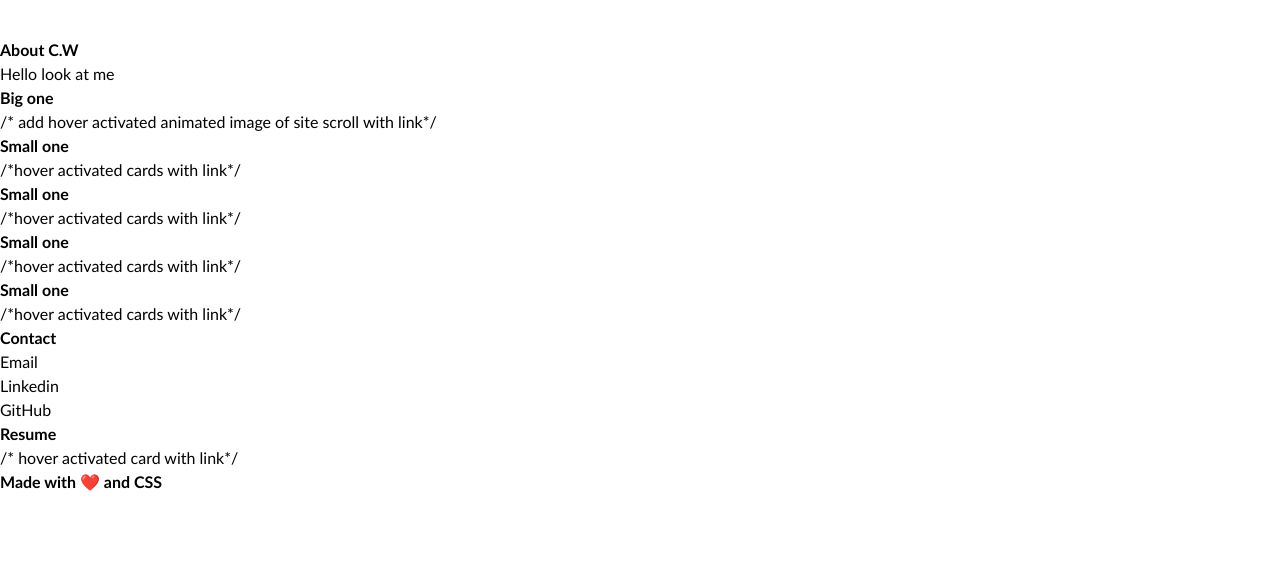
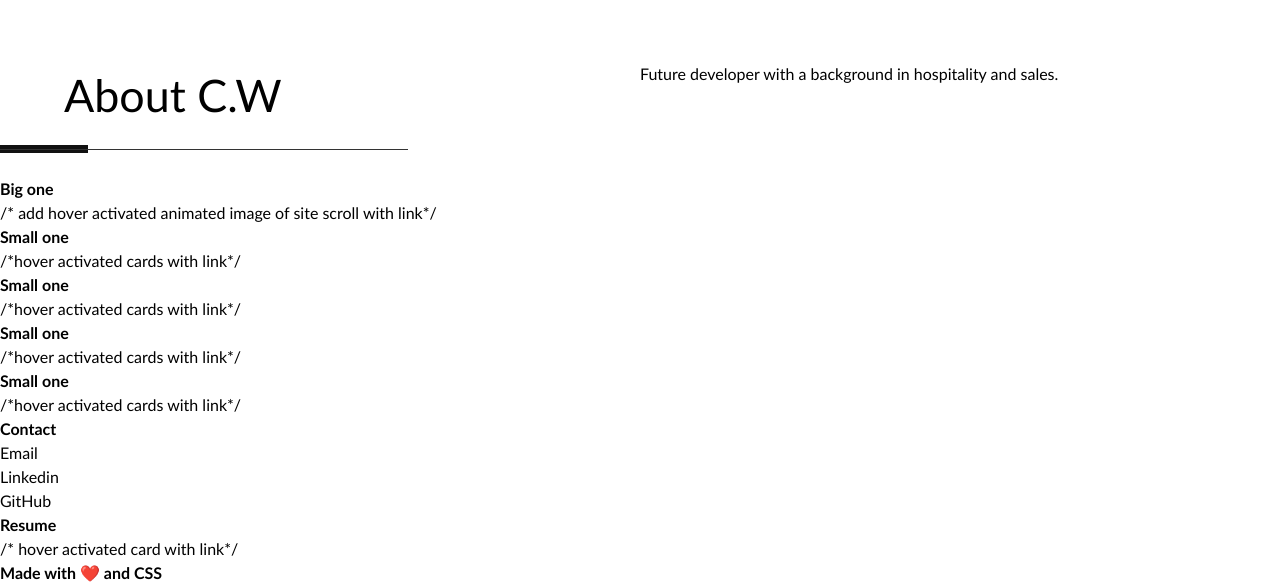
Before and after one commit to c-woolrych/the-portfolio-for-C.W, a plain HTML site: page index.html in a window 1280 px wide. Shown: the part 465-1050 px from the top of the page. Before the commit the page ends 959 px from the top, so only its background shows below. Drawn offline with Linux system fonts and the light colour scheme.

Commit message:
add 'about me' title with grid structure and small paragraph

```diff
--- a/assets/css/style.css
+++ b/assets/css/style.css
@@ -84,6 +84,47 @@ body {
     background-size: cover;
   }
 
+  #about {
+    grid-area: about;
+    font-size: 2.8rem;
+    font-weight: 500;
+    letter-spacing: 0;
+    line-height: 1.5em;
+    padding-bottom: 1.5rem;
+    padding-left: 10%;
+    position: relative;
+    display: flex;
+  }
+
+  #about:before {
+    content: "";
+    position: absolute;
+    left: 0;
+    bottom: 0;
+    height: 0.5rem;
+    width: 5.5rem;
+    background-color: #111;
+  }
+
+  #about:after {
+    content: "";
+    position: absolute;
+    left: 0;
+    bottom: 0.2rem;
+    height: 0.1rem;
+    width: 96%;
+    max-width: 25.5rem;
+    background-color: #333;
+  }
+
   .about {
+    display: grid;
+    grid-template-rows: 100%;
+    grid-template-columns: 50% 50%;
+    grid-template-areas: "about p";
+  }
+
+  .about p {
+    grid-area: p;
 
   }
--- a/index.html
+++ b/index.html
@@ -33,12 +33,14 @@
         </header>
 
         <div img scr="./assets/images/hero.jpg" class="hero" alt="multicolor backdrop"></div>
-
+        <br>
         <main>
             <section class="about">
                 <h2 id="about">About C.W</h2>
-                <p>Hello look at me</p>
+                <p>Future developer with a background in hospitality and sales.</p>
             </section>
+
+            <br>
 
             <section class="projectsGrid">
                 <article id="bigCard">
```
